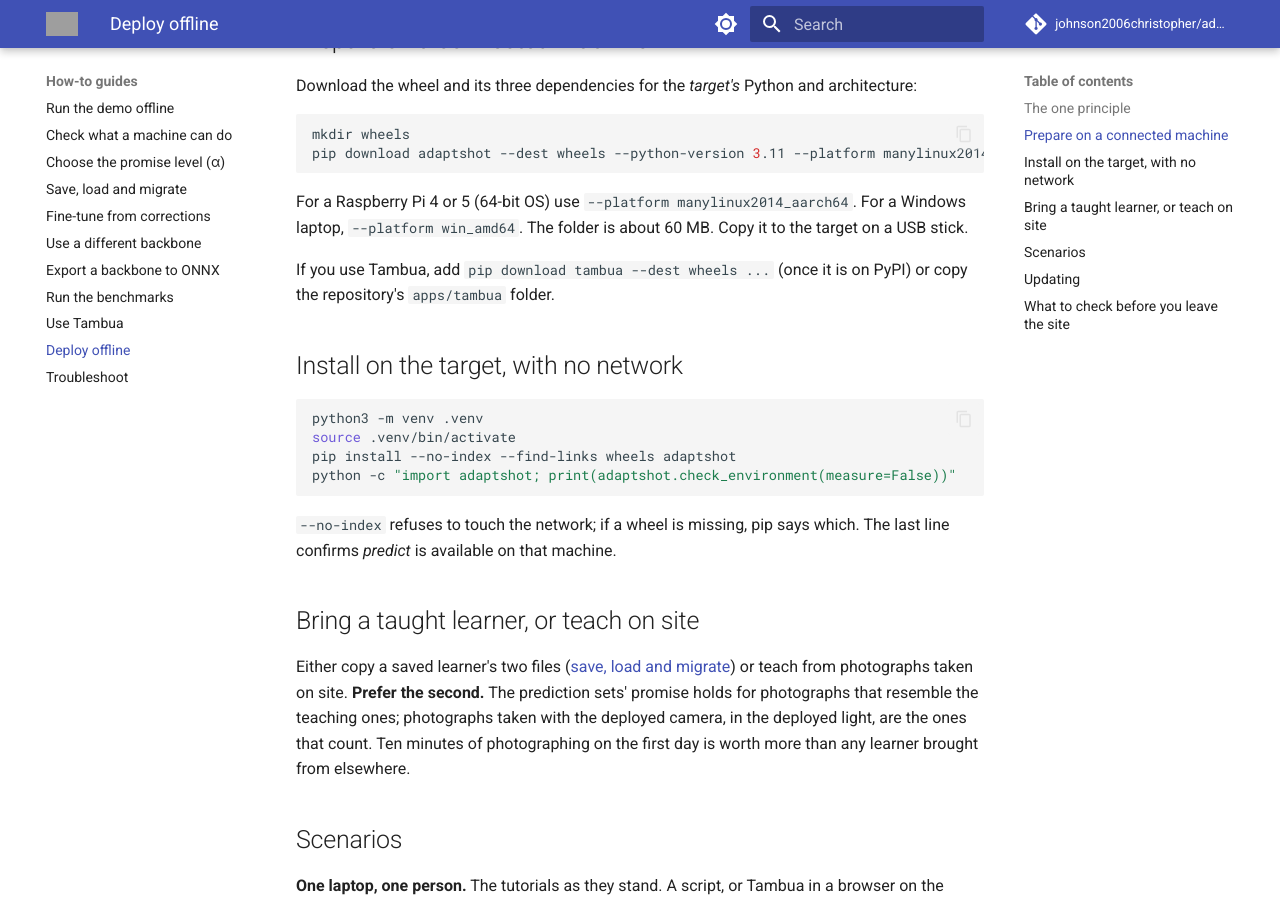
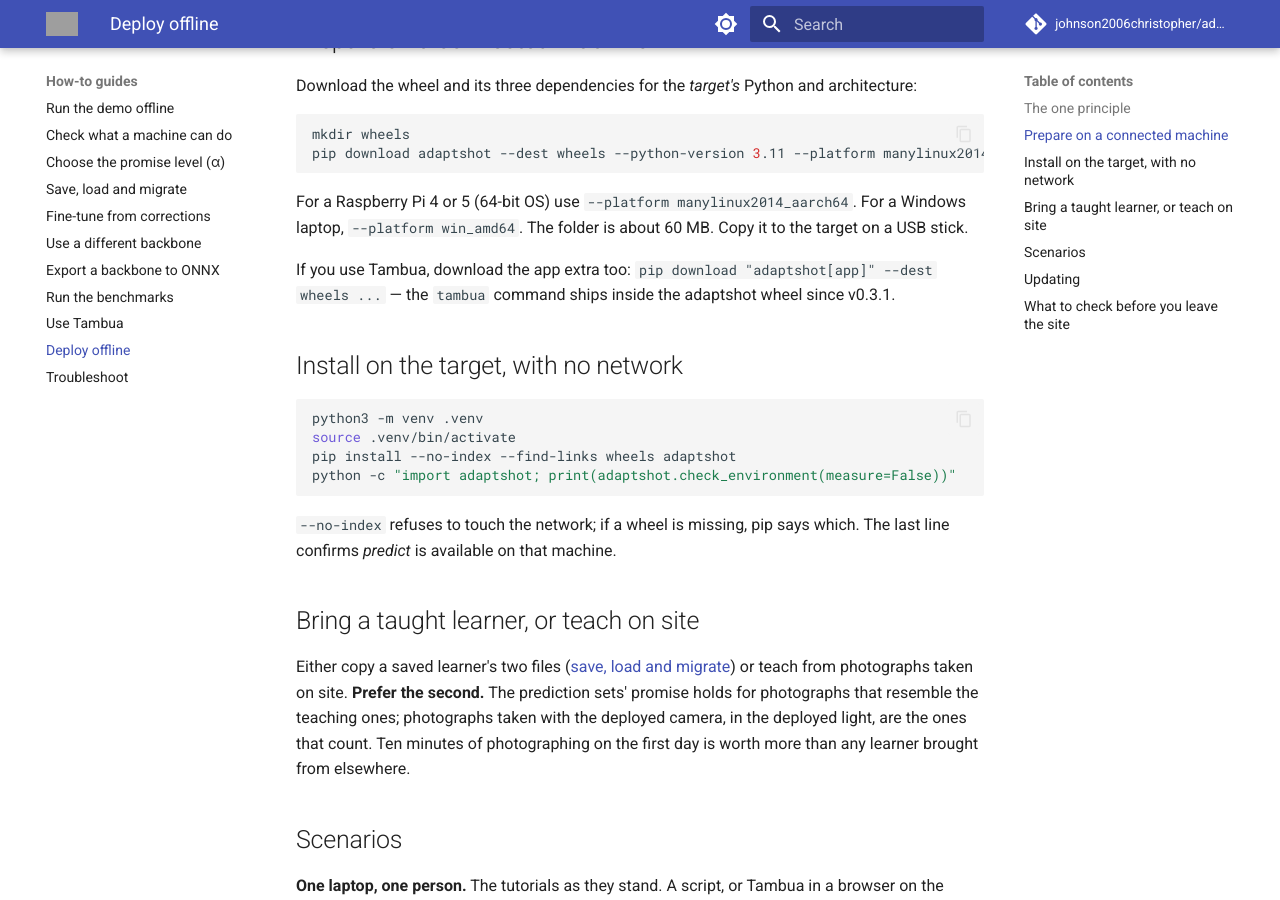
Before and after one commit to johnson2006christopher/adaptshot, an MkDocs documentation site: the page built from docs/how-to/deploy-offline.md, in a window 1280 px wide and 900 px high, scrolled down 516 px. Built offline with MkDocs 1.6.1 and Material for MkDocs 9.7.7, drawn with Linux system fonts in a browser that asks for light colours; comment, search, counter and statistics services are not loaded; grey boxes are pictures that could not be loaded.

Commit message:
docs: offline deployment names the app extra instead of a future PyPI package (#102)

```diff
--- a/docs/how-to/deploy-offline.md
+++ b/docs/how-to/deploy-offline.md
@@ -17,7 +17,7 @@
 
 For a Raspberry Pi 4 or 5 (64-bit OS) use `--platform manylinux2014_aarch64`. For a Windows laptop, `--platform win_amd64`. The folder is about 60 MB. Copy it to the target on a USB stick.
 
-If you use Tambua, add `pip download tambua --dest wheels ...` (once it is on PyPI) or copy the repository's `apps/tambua` folder.
+If you use Tambua, download the app extra too: `pip download "adaptshot[app]" --dest wheels ...` — the `tambua` command ships inside the adaptshot wheel since v0.3.1.
 
 ## Install on the target, with no network
 
```
